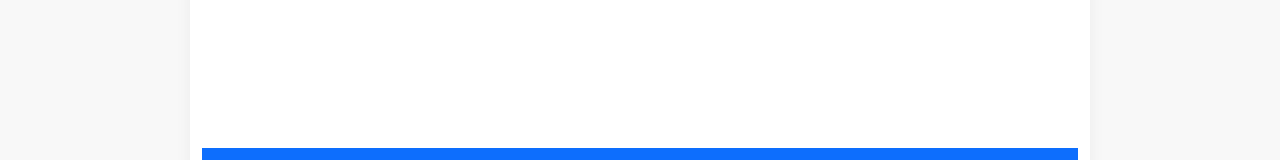
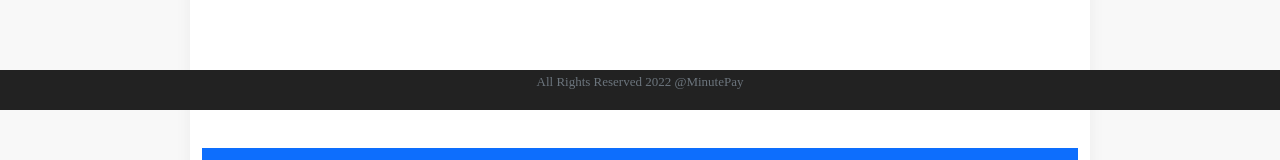
Before and after one commit to MrSharma003/Invoice-Generation-WebApp, a React (Create React App) app: page / in a window 1280 px wide. Shown: the part 690-850 px from the top of the page. Built offline with nearby package versions, Linux system fonts and the light colour scheme.

Commit message:
minor changes with ui

```diff
--- a/src/components/todo/FooterComponent.js
+++ b/src/components/todo/FooterComponent.js
@@ -4,7 +4,7 @@ class FooterComponent extends Component{
     render() {
         return(
             <footer className="footer">
-                <span className="text-muted">All Rights Reserved 2022 @in28minutes</span>
+                <span className="text-muted">All Rights Reserved 2022 @MinutePay</span>
             </footer>
         )
     }
--- a/src/components/todo/HeaderComponent.js
+++ b/src/components/todo/HeaderComponent.js
@@ -14,7 +14,7 @@ class HeaderComponent extends Component{
                     <div><a className="navbar-brand">MinutePay</a></div>
                     <ul className="navbar-nav">
                         {isUserLoggedIn && <li><Link className="nav-link" to="/welcome/prashant">Home</Link></li>}
-                        {isUserLoggedIn && <li><Link className="nav-link" to="/todos">Todos</Link></li>}
+                        {isUserLoggedIn && <li><Link className="nav-link" to="/todos">Pay Bills</Link></li>}
                     </ul>
                     <ul className="navbar-nav navbar-collapse justify-content-end">
                         {!isUserLoggedIn && <li><Link className="nav-link" to="/login">Login</Link></li>}
--- a/src/components/todo/ToDoApp.js
+++ b/src/components/todo/ToDoApp.js
@@ -61,7 +61,7 @@ class ToDoApp extends Component {
                                 </AuthenticatedRoute>}/>
 
                     </Routes>
-                    {/*<FooterComponent/>*/}
+                    <FooterComponent/>
                 </Router>
                 {/*<LoginComponent/>*/}
                 {/*<WelCome/>*/}
--- a/src/components/todo/WelCome.js
+++ b/src/components/todo/WelCome.js
@@ -17,15 +17,14 @@ class WelCome extends Component {
             <>
                 <h1>Welcome!</h1>
                 <div className="container">
-                    Welcome {this.props.params.name}. You can manage your todos <Link to="/todos">here</Link>
+                    Welcome {this.props.params.name}. You can manage your payments <Link to="/todos">here</Link>
                 </div>
-                <div className="container">
-                    Click her to get a customised welcome message.
-                    <button onClick={this.retrieveWelcomeMessage} className="btn btn-success">Get Welcome Message</button>
-                </div>
-                <div className="container">
-                   <h1> Message:  {this.state.welcomeMessage}</h1>
-                </div>
+                {/*<div className="container">*/}
+                {/*    <button onClick={this.retrieveWelcomeMessage} className="btn btn-success">Get Welcome Message</button>*/}
+                {/*</div>*/}
+                {/*<div className="container">*/}
+                {/*   <h1> Message:  {this.state.welcomeMessage}</h1>*/}
+                {/*</div>*/}
             </>
         );
     }
```
